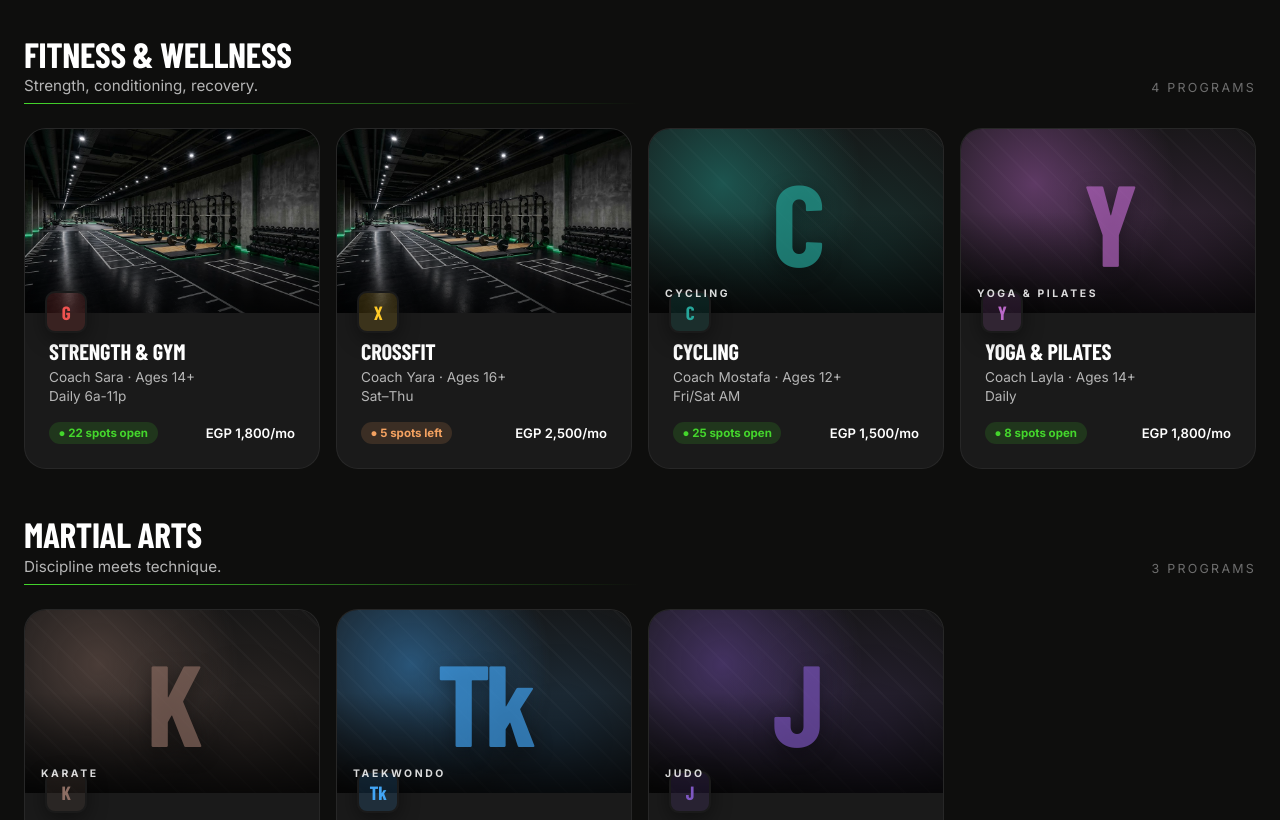
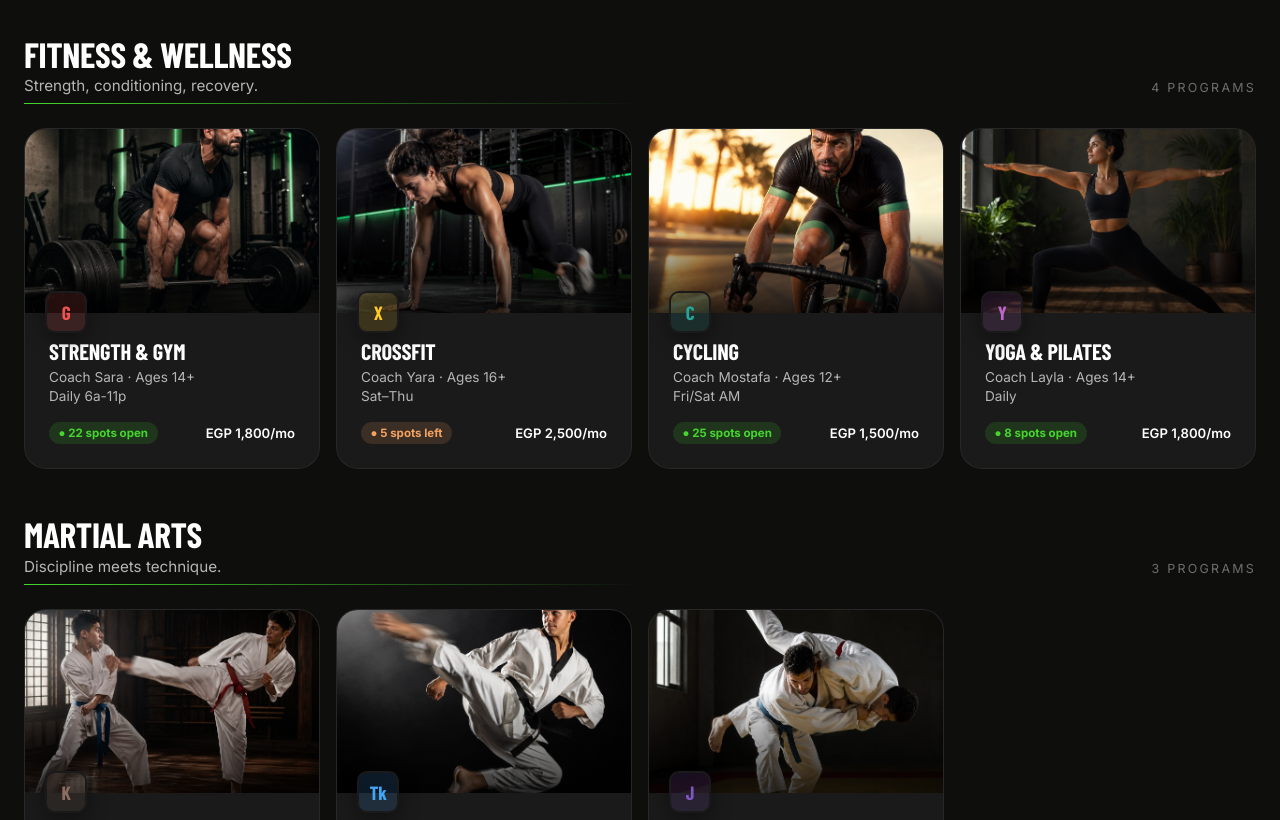
Before and after one commit to bassemwilliam-svg/life-sports-club, a plain HTML site: page programs.html in a window 1280 px wide. Shown: the part 1980-2800 px from the top of the page. Drawn offline with nearby package versions, Linux system fonts and the light colour scheme; a web font is replaced by a local one.

Commit message:
Add 16 ChatGPT-generated sport photos + wire all 20 sports
Generated via ChatGPT (Gemini quota exhausted) using Chrome MCP automation.
Compressed PNG → JPEG @ 85% quality: 33MB → 9.3MB total assets.

New sport photos (16):
basketball, padel, squash, gym, crossfit, karate, taekwondo, judo,
gymnastics, ballet (adult dancer — original child prompt hit safety filter),
equestrian (chestnut horse mid-jump), volleyball, handball, cycling, yoga,
chess (two teens at wooden board).

Wired into programs.html and program-detail.html imgMaps.
Removed the now-unused fallbackImgMap (every sport has a dedicated photo).

Co-Authored-By: Claude Opus 4.7 (1M context) <noreply@anthropic.com>

```diff
--- a/programs.html
+++ b/programs.html
@@ -148,20 +148,30 @@
 (function(){
   const grid = document.getElementById('grid');
 
-  // Photos available for these sports; rest use a patterned tile with sport-themed colors
+  // All 20 sports now have dedicated photos (4 originals as .jpg, 16 ChatGPT-generated as .png)
   const imgMap = {
-    tennis: 'sport-tennis.jpg',
-    swimming: 'sport-swimming.jpg',
-    football: 'sport-football.jpg',
-    stem: 'sport-stem.jpg',
+    football:    'sport-football.jpg',
+    tennis:      'sport-tennis.jpg',
+    swimming:    'sport-swimming.jpg',
+    basketball:  'sport-basketball.jpg',
+    padel:       'sport-padel.jpg',
+    squash:      'sport-squash.jpg',
+    gym:         'sport-gym.jpg',
+    crossfit:    'sport-crossfit.jpg',
+    karate:      'sport-karate.jpg',
+    taekwondo:   'sport-taekwondo.jpg',
+    judo:        'sport-judo.jpg',
+    gymnastics:  'sport-gymnastics.jpg',
+    ballet:      'sport-ballet.jpg',
+    horseback:   'sport-equestrian.jpg',
+    volleyball:  'sport-volleyball.jpg',
+    handball:    'sport-handball.jpg',
+    cycling:     'sport-cycling.jpg',
+    yoga:        'sport-yoga.jpg',
+    chess:       'sport-chess.jpg',
+    stem:        'sport-stem.jpg',
   };
-  // Some sports can borrow facility photos for variety
-  const fallbackImgMap = {
-    gym: 'facility-gym.jpg',
-    crossfit: 'facility-gym.jpg',
-    padel: 'facility-tennis.jpg',
-    squash: 'facility-tennis.jpg',
-  };
+  const fallbackImgMap = {}; // no longer needed — every sport has a real photo
 
   // Categories displayed in this exact order with proper labels
   const CATEGORIES = [
```
Also changed, not shown: program-detail.html (+22 -1 lines), assets/sport-ballet.jpg (added), assets/sport-basketball.jpg (added), assets/sport-chess.jpg (added), assets/sport-crossfit.jpg (added), assets/sport-cycling.jpg (added), assets/sport-equestrian.jpg (added), assets/sport-gym.jpg (added), assets/sport-gymnastics.jpg (added), assets/sport-handball.jpg (added), assets/sport-judo.jpg (added), assets/sport-karate.jpg (added), assets/sport-padel.jpg (added), assets/sport-squash.jpg (added), 3 more files.
